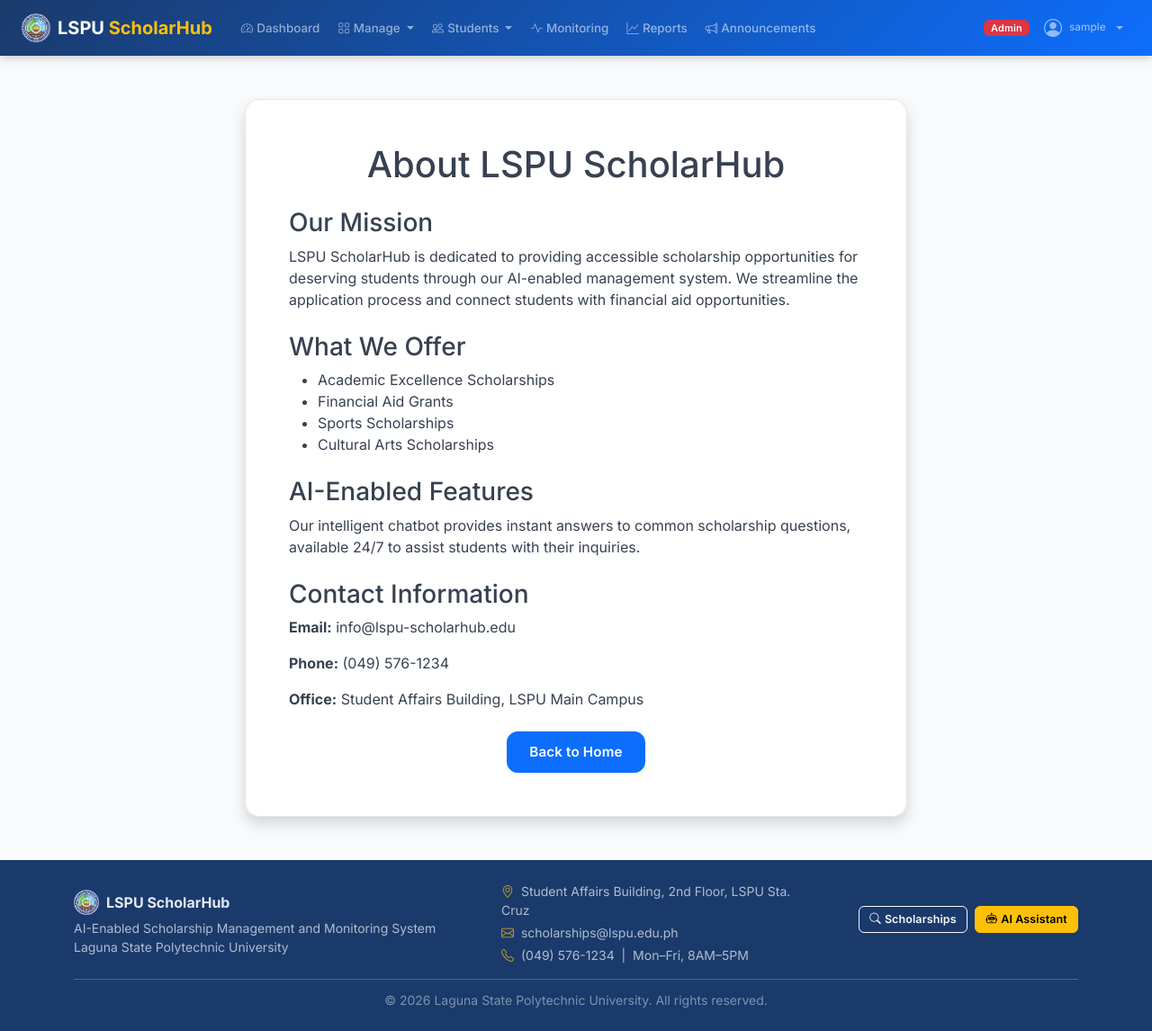
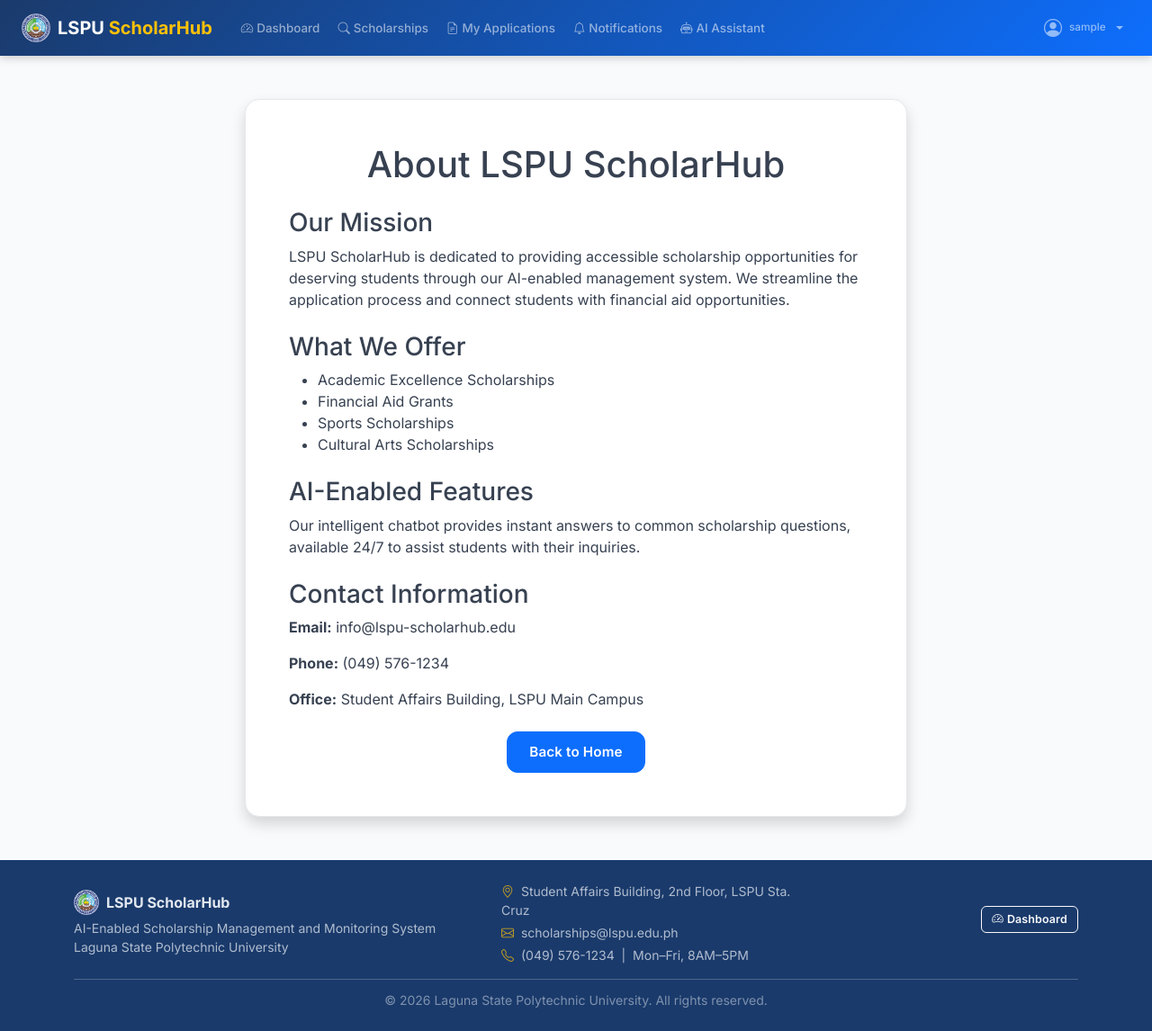
Before and after one commit to lspuscholarhub/lspu-scholarhub, a Flask app: page /about in a window 1280 px wide. Shown: the whole page at 90% size. Run offline with Flask 3, Linux system fonts and the light colour scheme; the visitor is signed in with stand-in values (Sample User, id 1); some libraries are stand-ins or nearby versions.

Commit message:
Redesign navbar and footer to be role-specific
Navbar per role:
- Guest: Home, Scholarships, AI Assistant, About
- Student: Dashboard, Scholarships, My Applications, Notifications, AI Assistant
- Staff: Dashboard, Applications, Scholarships, Students, Monitoring, Reports
- Admin: Dashboard, Manage (dropdown), Students (dropdown), Monitoring, Reports, Announcements

Footer:
- Guest/Student: full footer with contact info, links
- Staff/Admin: hidden (they have sidebar/topnav already)

Student user dropdown now includes Upload Grades shortcut.

🤖 Generated with Codebuff
Co-Authored-By: Codebuff <noreply@codebuff.com>

```diff
--- a/app/templates/base.html
+++ b/app/templates/base.html
@@ -10,22 +10,22 @@
   <link href="https://cdn.jsdelivr.net/npm/bootstrap@5.1.3/dist/css/bootstrap.min.css" rel="stylesheet">
   <link href="https://cdn.jsdelivr.net/npm/bootstrap-icons@1.11.0/font/bootstrap-icons.css" rel="stylesheet">
   <link href="{{ url_for('static', filename='css/style.css') }}" rel="stylesheet">
-  <!-- CSRF token for AJAX requests -->
   <meta name="csrf-token" content="{{ csrf_token() }}">
   {% block head %}{% endblock %}
 </head>
 <body class="d-flex flex-column min-vh-100">
 
 <!-- ════════════════════════════════════════════════════════════
-     NAVBAR
+     NAVBAR — role-specific
 ════════════════════════════════════════════════════════════ -->
+{% set role = session.get('user_type') %}
 <nav class="navbar navbar-expand-lg navbar-dark"
      style="background:linear-gradient(135deg,#1a3a6b 0%,#0d6efd 100%);
             box-shadow:0 2px 10px rgba(0,0,0,.2);">
   <div class="container-fluid px-4">
 
     <!-- Brand -->
-    {% if session.get('user_type') in ('admin', 'staff') %}
+    {% if role in ('admin', 'staff') %}
     <span class="navbar-brand d-flex align-items-center gap-2 fw-bold me-4" style="cursor:default;">
       <img src="{{ url_for('static', filename='images/lspu-logo.png') }}" alt="LSPU" style="height:32px;width:32px;object-fit:contain;">
       <span>LSPU <span class="text-warning">ScholarHub</span></span>
@@ -44,13 +44,10 @@
     </button>
 
     <div class="collapse navbar-collapse" id="mainNav">
-
-      <!-- ══ LEFT NAV ══════════════════════════════════════════ -->
       <ul class="navbar-nav me-auto align-items-lg-center gap-lg-1">
 
-        {# ── PUBLIC / STUDENT: show Home, Scholarships, AI Assistant ── #}
-        {% if not session.get('user_type') %}
-        {# Guest users only — show Home, Scholarships, AI Assistant #}
+        {# ═══ GUEST — public pages ═══════════════════════════ #}
+        {% if not role %}
         <li class="nav-item">
           <a class="nav-link" href="{{ url_for('main.index') }}">
             <i class="bi bi-house me-1"></i>Home
@@ -66,11 +63,78 @@
             <i class="bi bi-robot me-1"></i>AI Assistant
           </a>
         </li>
+        <li class="nav-item">
+          <a class="nav-link" href="{{ url_for('main.about') }}">
+            <i class="bi bi-info-circle me-1"></i>About
+          </a>
+        </li>
         {% endif %}
 
-        {# ── ADMIN NAV — spread across top bar ── #}
-        {% if session.get('user_type') == 'admin' %}
+        {# ═══ STUDENT — focused on applying ══════════════════ #}
+        {% if role == 'student' %}
+        <li class="nav-item">
+          <a class="nav-link" href="{{ url_for('student.dashboard') }}">
+            <i class="bi bi-speedometer2 me-1"></i>Dashboard
+          </a>
+        </li>
+        <li class="nav-item">
+          <a class="nav-link" href="{{ url_for('scholarship.list_scholarships') }}">
+            <i class="bi bi-search me-1"></i>Scholarships
+          </a>
+        </li>
+        <li class="nav-item">
+          <a class="nav-link" href="{{ url_for('student.my_applications') }}">
+            <i class="bi bi-file-earmark-text me-1"></i>My Applications
+          </a>
+        </li>
+        <li class="nav-item">
+          <a class="nav-link" href="{{ url_for('student.notifications') }}">
+            <i class="bi bi-bell me-1"></i>Notifications
+          </a>
+        </li>
+        <li class="nav-item">
+          <a class="nav-link" href="{{ url_for('chatbot.chatbot_page') }}">
+            <i class="bi bi-robot me-1"></i>AI Assistant
+          </a>
+        </li>
+        {% endif %}
 
+        {# ═══ STAFF — application review & monitoring ════════ #}
+        {% if role == 'staff' %}
+        <li class="nav-item">
+          <a class="nav-link" href="{{ url_for('staff.dashboard') }}">
+            <i class="bi bi-speedometer2 me-1"></i>Dashboard
+          </a>
+        </li>
+        <li class="nav-item">
+          <a class="nav-link" href="{{ url_for('staff.review_applications') }}">
+            <i class="bi bi-file-earmark-check me-1"></i>Applications
+          </a>
+        </li>
+        <li class="nav-item">
+          <a class="nav-link" href="{{ url_for('staff.manage_scholarships') }}">
+            <i class="bi bi-mortarboard me-1"></i>Scholarships
+          </a>
+        </li>
+        <li class="nav-item">
+          <a class="nav-link" href="{{ url_for('staff.student_directory') }}">
+            <i class="bi bi-people me-1"></i>Students
+          </a>
+        </li>
+        <li class="nav-item">
+          <a class="nav-link" href="{{ url_for('staff.monitoring') }}">
+            <i class="bi bi-activity me-1"></i>Monitoring
+          </a>
+        </li>
+        <li class="nav-item">
+          <a class="nav-link" href="{{ url_for('staff.reports') }}">
+            <i class="bi bi-graph-up me-1"></i>Reports
+          </a>
+        </li>
+        {% endif %}
+
+        {# ═══ ADMIN — full management ════════════════════════ #}
+        {% if role == 'admin' %}
         <li class="nav-item">
           <a class="nav-link" href="{{ url_for('admin.dashboard') }}">
             <i class="bi bi-speedometer2 me-1"></i>Dashboard
@@ -107,13 +171,12 @@
           </a>
           <ul class="dropdown-menu">
             <li><a class="dropdown-item" href="{{ url_for('admin.student_directory') }}">
-              <i class="bi bi-person-lines-fill me-2 text-primary"></i>Student Directory</a></li>
+              <i class="bi bi-person-lines-fill me-2 text-primary"></i>Directory</a></li>
             <li><a class="dropdown-item" href="{{ url_for('admin.import_page') }}">
               <i class="bi bi-cloud-upload me-2 text-success"></i>Bulk Import</a></li>
           </ul>
         </li>
 
-        {# Reports & Notifications #}
         <li class="nav-item">
           <a class="nav-link" href="{{ url_for('admin.monitoring') }}">
             <i class="bi bi-activity me-1"></i>Monitoring
@@ -129,85 +192,6 @@
             <i class="bi bi-megaphone me-1"></i>Announcements
           </a>
         </li>
-
-        {% endif %}
-
-        {# ── STAFF NAV — spread across top bar ── #}
-        {% if session.get('user_type') == 'staff' %}
-
-        <li class="nav-item">
-          <a class="nav-link" href="{{ url_for('staff.dashboard') }}">
-            <i class="bi bi-speedometer2 me-1"></i>Dashboard
-          </a>
-        </li>
-        <li class="nav-item">
-          <a class="nav-link" href="{{ url_for('staff.review_applications') }}">
-            <i class="bi bi-file-earmark-check me-1"></i>Applications
-          </a>
-        </li>
-
-        {# Scholarships — direct link #}
-        <li class="nav-item">
-          <a class="nav-link" href="{{ url_for('staff.manage_scholarships') }}">
-            <i class="bi bi-mortarboard me-1"></i>Scholarships
-          </a>
-        </li>
-
-        {# Students dropdown #}
-        <li class="nav-item dropdown">
-          <a class="nav-link dropdown-toggle" href="#" data-bs-toggle="dropdown">
-            <i class="bi bi-people me-1"></i>Students
-          </a>
-          <ul class="dropdown-menu">
-            <li><a class="dropdown-item" href="{{ url_for('staff.student_directory') }}">
-              <i class="bi bi-person-lines-fill me-2 text-primary"></i>Student Directory</a></li>
-            <li><a class="dropdown-item" href="{{ url_for('staff.import_page') }}">
-              <i class="bi bi-cloud-upload me-2 text-success"></i>Bulk Import</a></li>
-          </ul>
-        </li>
-
-        <li class="nav-item">
-          <a class="nav-link" href="{{ url_for('staff.monitoring') }}">
-            <i class="bi bi-activity me-1"></i>Monitoring
-          </a>
-        </li>
-        <li class="nav-item">
-          <a class="nav-link" href="{{ url_for('staff.reports') }}">
-            <i class="bi bi-graph-up me-1"></i>Reports
-          </a>
-        </li>
-        <li class="nav-item">
-          <a class="nav-link" href="{{ url_for('staff.notifications') }}">
-            <i class="bi bi-megaphone me-1"></i>Announcements
-          </a>
-        </li>
-
-        {% endif %}
-
-        {# ── STUDENT NAV ── #}
-        {% if session.get('user_type') == 'student' %}
-
-        <li class="nav-item">
-          <a class="nav-link" href="{{ url_for('student.dashboard') }}">
-            <i class="bi bi-speedometer2 me-1"></i>Dashboard
-          </a>
-        </li>
-        <li class="nav-item">
-          <a class="nav-link" href="{{ url_for('chatbot.chatbot_page') }}">
-            <i class="bi bi-robot me-1"></i>AI Assistant
-          </a>
-        </li>
-        <li class="nav-item">
-          <a class="nav-link" href="{{ url_for('student.my_applications') }}">
-            <i class="bi bi-file-earmark-text me-1"></i>My Applications
-          </a>
-        </li>
-        <li class="nav-item">
-          <a class="nav-link" href="{{ url_for('student.notifications') }}">
-            <i class="bi bi-megaphone me-1"></i>Announcements
-          </a>
-        </li>
-
         {% endif %}
 
       </ul>
@@ -217,12 +201,12 @@
 
         {% if session.get('user_id') %}
 
-        {# Role pill #}
-        {% if session.get('user_type') == 'admin' %}
+        {# Role badge #}
+        {% if role == 'admin' %}
           <li class="nav-item d-none d-lg-flex align-items-center me-1">
             <span class="badge bg-danger px-2 py-1" style="font-size:.68rem;">Admin</span>
           </li>
-        {% elif session.get('user_type') == 'staff' %}
+        {% elif role == 'staff' %}
           <li class="nav-item d-none d-lg-flex align-items-center me-1">
             <span class="badge bg-warning text-dark px-2 py-1" style="font-size:.68rem;">Staff</span>
           </li>
@@ -245,6 +229,10 @@
             <li><hr class="dropdown-divider"></li>
             <li><a class="dropdown-item" href="{{ url_for('auth.profile') }}">
               <i class="bi bi-person me-2"></i>My Profile</a></li>
+            {% if role == 'student' %}
+            <li><a class="dropdown-item" href="{{ url_for('student.upload_gwa') }}">
+              <i class="bi bi-upload me-2"></i>Upload Grades</a></li>
+            {% endif %}
             <li><hr class="dropdown-divider"></li>
             <li><a class="dropdown-item text-danger" href="{{ url_for('auth.logout') }}">
               <i class="bi bi-box-arrow-right me-2"></i>Logout</a></li>
@@ -316,7 +304,8 @@
   {% block content %}{% endblock %}
 </main>
 
-<!-- ── Footer ────────────────────────────────────────────────────────────── -->
+<!-- ── Footer — only for guests and students ──────────────────────────────── -->
+{% if not role or role == 'student' %}
 <footer class="mt-0" style="background:#1a3a6b;color:#e2e8f0;">
   <div class="container py-4">
     <div class="row align-items-center">
@@ -345,6 +334,7 @@
         </p>
       </div>
       <div class="col-md-3 text-md-end">
+        {% if not role %}
         <a href="{{ url_for('scholarship.list_scholarships') }}"
            class="btn btn-outline-light btn-sm mb-2 me-1">
           <i class="bi bi-search me-1"></i>Scholarships
@@ -353,6 +343,12 @@
            class="btn btn-warning btn-sm mb-2">
           <i class="bi bi-robot me-1"></i>AI Assistant
         </a>
+        {% else %}
+        <a href="{{ url_for('student.dashboard') }}"
+           class="btn btn-outline-light btn-sm mb-2">
+          <i class="bi bi-speedometer2 me-1"></i>Dashboard
+        </a>
+        {% endif %}
       </div>
     </div>
     <hr style="border-color:rgba(255,255,255,.15);margin:16px 0 12px;">
@@ -361,26 +357,23 @@
     </p>
   </div>
 </footer>
+{% endif %}
 
 <script src="https://cdn.jsdelivr.net/npm/bootstrap@5.1.3/dist/js/bootstrap.bundle.min.js"></script>
 <script src="{{ url_for('static', filename='js/main.js') }}"></script>
 
-<!-- ── Global auto-filter: GET forms with class "auto-filter" submit on change/input ── -->
+<!-- ── Global auto-filter ──────────────────────────────────────────────────── -->
 <script>
 (function () {
-  // Debounce helper
   function debounce(fn, ms) {
     let t;
     return function () { clearTimeout(t); t = setTimeout(fn, ms); };
   }
-
   document.addEventListener('DOMContentLoaded', function () {
     document.querySelectorAll('form.auto-filter').forEach(function (form) {
-      // Selects: submit immediately on change
       form.querySelectorAll('select').forEach(function (sel) {
         sel.addEventListener('change', function () { form.submit(); });
       });
-      // Text inputs: submit after 400 ms of no typing
       form.querySelectorAll('input[type="text"], input[type="search"]').forEach(function (inp) {
         inp.addEventListener('input', debounce(function () { form.submit(); }, 400));
       });
@@ -392,59 +385,40 @@
 {% block scripts %}{% endblock %}
 
 <script>
-/* ── Global password eye-toggle ─────────────────────────────────────────────
-   Automatically adds a show/hide button to every input[type=password] that
-   is inside an .input-group.  Works across all pages with zero extra markup.
-   For fields NOT inside an input-group, wraps them automatically.
-   Skips fields that already have a sibling toggle button to avoid duplicates.
-──────────────────────────────────────────────────────────────────────────── */
+/* ── Global password eye-toggle ───────────────────────────────────────────── */
 (function () {
   function addToggle(input) {
-    // Skip if a toggle button already exists next to this input
     var parent = input.parentElement;
     if (parent && parent.querySelector('.pw-eye-btn')) return;
-
-    // Wrap bare inputs in an input-group if not already inside one
     if (!parent || !parent.classList.contains('input-group')) {
       var wrapper = document.createElement('div');
       wrapper.className = 'input-group';
       input.parentNode.insertBefore(wrapper, input);
       wrapper.appendChild(input);
-      // Move any immediately following .form-text outside the wrapper
       parent = wrapper;
     }
-
-    // Remove border-end from input so it joins cleanly with the button
     input.classList.add('border-end-0');
-
     var btn = document.createElement('button');
     btn.type = 'button';
     btn.className = 'btn btn-outline-secondary border-start-0 pw-eye-btn';
     btn.tabIndex = -1;
     btn.setAttribute('aria-label', 'Toggle password visibility');
     btn.innerHTML = '<i class="bi bi-eye"></i>';
-
     btn.addEventListener('click', function () {
       var isHidden = input.type === 'password';
       input.type = isHidden ? 'text' : 'password';
       btn.querySelector('i').className = isHidden ? 'bi bi-eye-slash' : 'bi bi-eye';
     });
-
     parent.appendChild(btn);
   }
-
   function initAll() {
     document.querySelectorAll('input[type="password"]').forEach(addToggle);
   }
-
-  // Run on DOM ready
   if (document.readyState === 'loading') {
     document.addEventListener('DOMContentLoaded', initAll);
   } else {
     initAll();
   }
-
-  // Re-run when modals open (Bootstrap modals may contain password fields)
   document.addEventListener('shown.bs.modal', function (e) {
     e.target.querySelectorAll('input[type="password"]').forEach(addToggle);
   });
```
